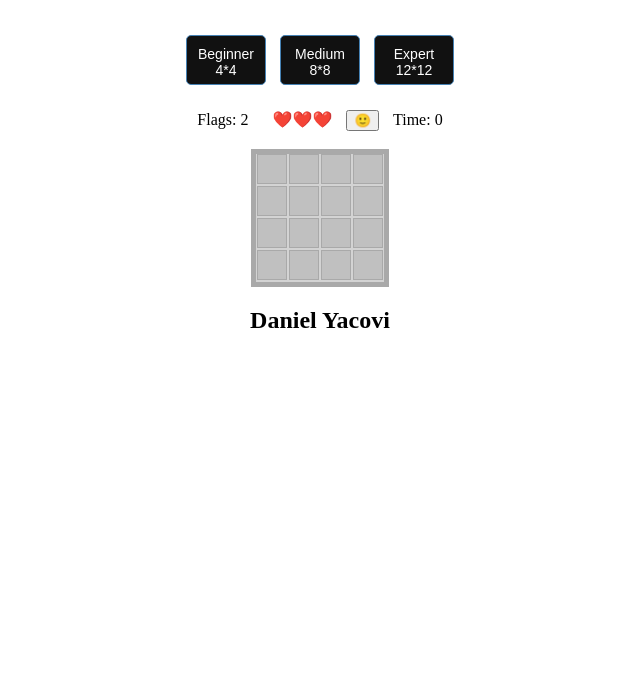
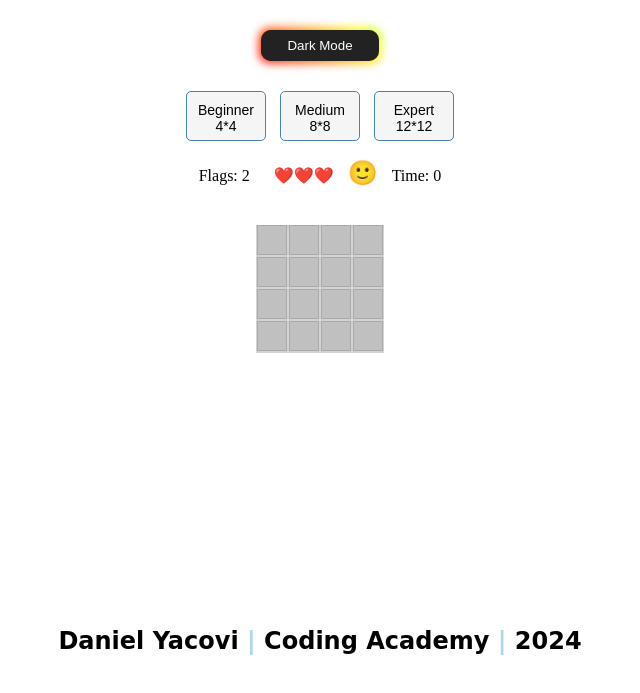
Before and after one commit to DANIELYACOVI/MineSweeper, a plain HTML site: page index.html in a window 1280 px wide. Shown: the part 95-788 px from the top of the page, without its empty margins (320-960 px from the left). Drawn offline with Linux system fonts and the light colour scheme.

Commit message:
Add files via upload

```diff
--- a/css/style.css
+++ b/css/style.css
@@ -3,17 +3,26 @@ body {
     margin: 0;
     padding: 0;
 }
-
 div {
     margin: 10px;
 }
 
-h1 {
-  background: linear-gradient(45deg, rgb(238, 181, 127), rgb(139, 236, 255));
+h1{
+    background: linear-gradient(45deg, rgb(238,181,127), rgb(139, 236, 255));
     text-align: center;
     font-size: 50px;
     color: transparent;
     background-clip: text;
+}
+
+h2{
+  position: fixed;
+  bottom: 0;
+  left: 0;
+  right: 0;
+  text-align: center;
+  padding: 30px;
+  font-family: cursive;
 }
 
 td button {
@@ -24,24 +33,18 @@ td button {
     padding: 0;
     margin: 0;
     background-color: #c0c0c0;
+    transition: 0.5s;
 }
 
 td button:hover {
-  background-color: #a9a9a9;
-}
-
-td button:active {
-  transform: scale(0.9);
-  background-color: #8c8c8c;
-  box-shadow: inset 0 0 10px rgba(0, 0, 0, 0.5);
+    background-color: lightblue;
 }
 
 table {
     margin: 0 auto;
-  margin-top: 10px;
+    margin-top: 30px;
     border-collapse: collapse;
     user-select: none;
-  border: 5px solid darkgray;
     background-color: lightgray;
 }
 
@@ -58,9 +61,11 @@ td {
     padding: 10px;
     margin: 5px;
     color: rgb(255, 255, 255);
-  background: #111;
+    background: whitesmoke;
+    color: black;
     border: 1px solid #4682b4;
     border-radius: 5px;
+    margin-top: 20px;
 }
 
 .level button:hover {
@@ -68,15 +73,15 @@ td {
     background-color: rgb(255, 255, 255);
 }
 
-.time-display {
+.time-display{
     display: inline-block;
 }
 
-.flags-display {
+.flags-display{
     display: inline-block;
 }
 
-.lives-display {
+.lives-display{
     display: inline-block;
 }
 
@@ -95,13 +100,98 @@ td {
     margin: 15% auto;
     padding: 20px;
     border: 1px solid #888;
-  width: 80%;
+    width: 10%;
     text-align: center;
+    border-radius: 10px;
   }
 
   .close {
     color: #aaa;
     float: right;
     font-size: 28px;
+    font-weight: bold;
+  }
+
+  .close:hover,
+  .close:focus {
+    color: black;
+    text-decoration: none;
     cursor: pointer;
   }
+
+/* darkmode */
+body.dark-mode{
+    background-color: #121212;
+    color: #ffffff;
+}
+
+h1.dark-mode {
+    background: linear-gradient(45deg, #394240, #1E1E1E);
+}
+
+#restartButton {
+    padding: 0;
+    background: none;
+    border: none;
+    font-size: 24px;
+    cursor: pointer;
+}
+
+.style {
+    padding: 0.6em 2em;
+    border: none;
+    outline: none;
+    color: rgb(255, 255, 255);
+    background: #111;
+    cursor: pointer;
+    position: relative;
+    z-index: 0;
+    border-radius: 10px;
+    user-select: none;
+    -webkit-user-select: none;
+    touch-action: manipulation;
+  }
+
+  .style:before {
+    content: "";
+    background: linear-gradient(
+      45deg,
+      #ff0000,
+      #ff7300,
+      #fffb00,
+      #48ff00,
+      #00ffd5,
+      #002bff,
+      #7a00ff,
+      #ff00c8,
+      #ff0000
+    );
+    position: absolute;
+    top: -2px;
+    left: -2px;
+    background-size: 400%;
+    z-index: -1;
+    filter: blur(5px);
+    -webkit-filter: blur(5px);
+    width: calc(100% + 4px);
+    height: calc(100% + 4px);
+    animation: glowing-button-85 20s linear infinite;
+    transition: opacity 0.3s ease-in-out;
+    border-radius: 10px;
+  }
+
+  .style:after {
+    z-index: -1;
+    content: "";
+    position: absolute;
+    width: 100%;
+    height: 100%;
+    background: #222;
+    left: 0;
+    top: 0;
+    border-radius: 10px;
+  }
+
+  .separation{
+    color: lightblue;
+  }
--- a/index.html
+++ b/index.html
@@ -10,7 +10,10 @@
 
 <body onload="onInit()">
 
+
         <h1>Mine Sweeper</h1>
+
+        <button class="dark-mode style" onclick="toggleDarkMode()">Dark Mode</button>
 
         <div class="level">
             <button onclick="onLevelSelect(16)">Beginner 4*4</button>
@@ -29,14 +32,12 @@
 
         <div id="winModal" class="modal">
             <div class="modal-content">
-                <span class="close" onclick="closeWinModal()">X</span>
-                <p>You won!</p>
+              <span class="close" onclick="closeWinModal()">&times;</span>
+              <p>Congratulations! You won! 🎉🎉🎉</p>
             </div>
-        </div>
+          </div>
 
-        <h2>Daniel Yacovi</h2>
-
-    </div>
+        <h2>Daniel Yacovi <span class="separation">|</span> Coding Academy <span class="separation">|</span> 2024</h2>
 
     <script src="js/util.js"></script>
     <script src="js/game.js"></script>
--- a/js/game.js
+++ b/js/game.js
@@ -23,6 +23,10 @@ function onInit() {
     updateFlagsDisplay()
     gLives = 3
     updateLivesDisplay()
+
+    //darkMode
+    const isDarkMode = loadDarkModePreference()
+    document.body.classList.toggle('dark-mode', isDarkMode)
 }
 
 function buildBoard() {
@@ -126,13 +130,14 @@ function openWinModal() {
     var winModal = document.getElementById('winModal')
     winModal.style.display = 'block'
     clearInterval(gTimer)
-}
+  }
 
-function closeWinModal() {
+  function closeWinModal() {
     var winModal = document.getElementById('winModal')
     winModal.style.display = 'none'
     restartGame()
-}
+  }
+
 
 function handleWin() {
     openWinModal()
@@ -141,13 +146,12 @@ function handleWin() {
 function expandCell(row, col, value) {
     console.log('Rendering cell:', row, col, 'with value:', value)
 
-    //use data attributes
     var elCell = document.querySelector(`[data-row="${row}"][data-col="${col}"] button`)
 
     if (gBoard[row][col].isMarked) {
         elCell.innerHTML = '🚩'
     } else if (gBoard[row][col].isShown) {
-        elCell.innerHTML = value !== 0 ? value : ""
+        elCell.innerHTML = value !== 0 ?value : ""
     } else {
         elCell.innerHTML = ''
     }
@@ -194,3 +198,24 @@ function restartGame() {
     restartButton.innerHTML = originalEmoji
     onInit()
 }
+
+//DarkMode
+function toggleDarkMode() {
+    document.body.classList.toggle('dark-mode')
+    var darkModeButton = document.querySelector('.dark-mode.style')
+    if (document.body.classList.contains('dark-mode')) {
+        darkModeButton.innerText = 'Light Mode'
+    } else {
+        darkModeButton.innerText = 'Dark Mode'
+    }
+
+    saveDarkModePreference(document.body.classList.contains('dark-mode'))
+}
+
+function saveDarkModePreference(isDarkMode) {
+    localStorage.setItem('darkMode', isDarkMode)
+}
+
+function loadDarkModePreference() {
+    return localStorage.getItem('darkMode') === 'true'
+}
--- a/js/mine.js
+++ b/js/mine.js
@@ -2,49 +2,49 @@
 
 function setMines(board) {
     //Test
-    for (var i = 0; i < board.length; i++) {
-        for (var j = 0; j < board[0].length; j++) {
-            board[i][j].isMine = false
+//     for (var i = 0; i < board.length; i++) {
+//         for (var j = 0; j < board[0].length; j++) {
+//             board[i][j].isMine = false;
+//         }
+//     }
+
+//     var minePositions = [
+//         { row: 0, col: 0 },
+//         { row: 1, col: 1 },
+//         { row: 2, col: 0 }
+//     ]
+
+//     for (var i = 0; i < minePositions.length; i++) {
+//         var minePosition = minePositions[i];
+//         board[minePosition.row][minePosition.col].isMine = true;
+//     }
+// }
+
+    // Random
+    var minesCount
+    switch (gLevel) {
+        case 16:
+            minesCount = 2;
+            break;
+        case 64:
+            minesCount = 14;
+            break;
+        case 144:
+            minesCount = 32;
+            break;
+        default: minesCount = 2;
+            break;
+    }
+    for (var i = 0; i < minesCount; i++) {
+        var randRow = getRandomInt(0, board.length)
+        var randCol = getRandomInt(0, board[0].length)
+        while (board[randRow][randCol].isMine) {
+            randRow = getRandomInt(0, board.length)
+            randCol = getRandomInt(0, board[0].length)
         }
-    }
-
-    var minePositions = [
-        { row: 0, col: 0 },
-        { row: 1, col: 1 },
-        { row: 2, col: 0 }
-    ]
-
-    for (var i = 0; i < minePositions.length; i++) {
-        var minePosition = minePositions[i]
-        board[minePosition.row][minePosition.col].isMine = true
+        board[randRow][randCol].isMine = true
     }
 }
-
-//Random
-// var minesCount
-// switch (gLevel) {
-//     case 16:
-//         minesCount = 2;
-//         break;
-//     case 64:
-//         minesCount = 14;
-//         break;
-//     case 144:
-//         minesCount = 32;
-//         break;
-//     default: minesCount = 2;
-//         break;
-// }
-// for (var i = 0; i < minesCount; i++) {
-//     var randRow = getRandomInt(0, board.length)
-//     var randCol = getRandomInt(0, board[0].length)
-//     while (board[randRow][randCol].isMine) {
-//         randRow = getRandomInt(0, board.length)
-//         randCol = getRandomInt(0, board[0].length)
-//     }
-//     board[randRow][randCol].isMine = true
-// }
-// }
 
 function revealAllMines() {
     for (var i = 0; i < gBoard.length; i++) {
@@ -90,7 +90,7 @@ function hideAllMines() {
     for (let i = 0; i < gBoard.length; i++) {
         for (let j = 0; j < gBoard[i].length; j++) {
             if (gBoard[i][j].isMine) {
-                gBoard[i][j].isShown = false
+                gBoard[i][j].isShown = false;
             }
         }
     }
```
Lines whose indentation alone changed are shown as unchanged.
